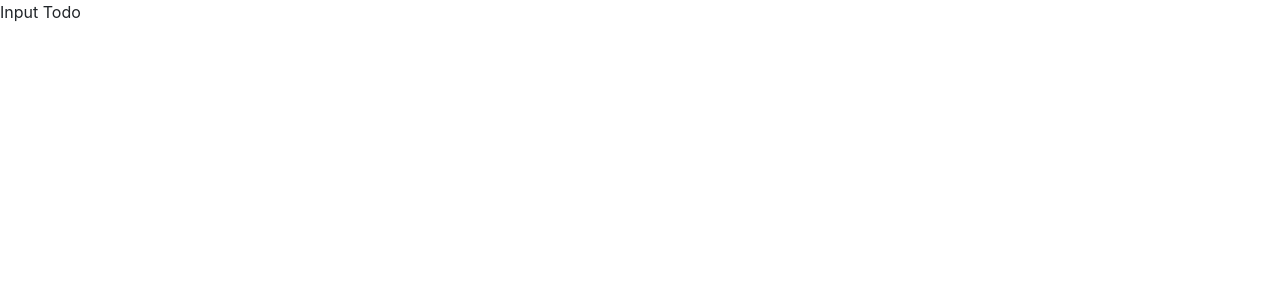
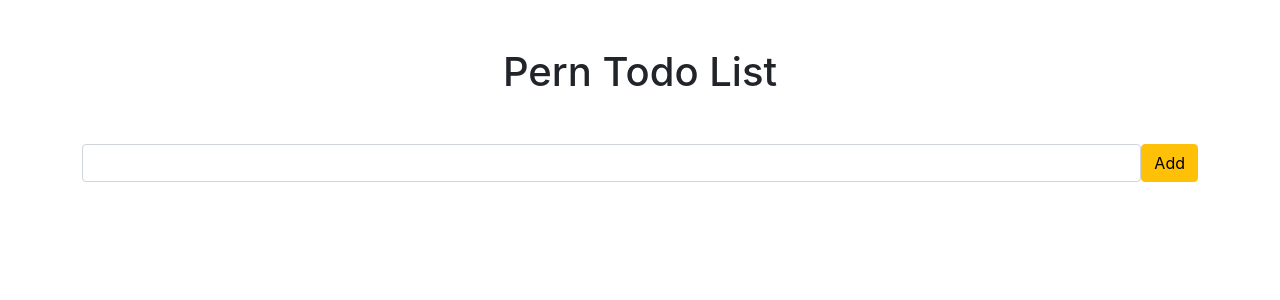
Before and after one commit to bitotassuya/basic_progress_app, a React (Create React App) app in the folder myclient/: page / in a window 1280 px wide. Shown: the top 300 px of the page. Built offline with nearby package versions, Linux system fonts and the light colour scheme.

Commit message:
data to DB

```diff
--- a/myclient/package.json
+++ b/myclient/package.json
@@ -8,7 +8,7 @@
     "@testing-library/user-event": "^13.5.0",
     "react": "^18.1.0",
     "react-dom": "^18.1.0",
-    "react-scripts": "5.0.1",
+    "react-scripts": "^2.1.3",
     "web-vitals": "^2.1.4"
   },
   "scripts": {
--- a/myclient/public/index.html
+++ b/myclient/public/index.html
@@ -24,6 +24,8 @@
     -->
   <link href="https://cdn.jsdelivr.net/npm/bootstrap@5.0.2/dist/css/bootstrap.min.css" rel="stylesheet"
     integrity="sha384-EVSTQN3/azprG1Anm3QDgpJLIm9Nao0Yz1ztcQTwFspd3yD65VohhpuuCOmLASjC" crossorigin="anonymous">
+  <script src="https://cdn.jsdelivr.net/npm/bootstrap@5.1.3/dist/js/bootstrap.bundle.min.js"></script>
+
   <!-- Bootstrap link-->
   <title>React App</title>
 </head>
--- a/myclient/src/App.js
+++ b/myclient/src/App.js
@@ -7,9 +7,13 @@ import InputTodo from "./components/inputTodo";
 
 function App() {
   return (
-    <div><Fragment>
-      <InputTodo />
-    </Fragment></div>
+    <div>
+      <Fragment>
+        <div className="container">
+          <InputTodo />
+        </div>
+
+      </Fragment></div>
 
 
   );
--- a/myclient/src/components/inputTodo.js
+++ b/myclient/src/components/inputTodo.js
@@ -1,8 +1,39 @@
 import React, { Fragment, useState } from "react";
 
+
 const InputTodo = () => {
+    //setDefault in textInput
+    const [description, setDescription] = useState("");
+
+    const onSubmitForm = async element => {
+        element.preventDefault();
+
+        try {
+            const body = { description };
+            const response = await fetch("http://localhost:5000/todos", {
+                method: "POST",
+                headers: { "Content-Type": "application/json" },
+                body: JSON.stringify(body)
+            });
+
+            console.log(response);
+
+        } catch (err) {
+            console.error(err.message);
+        }
+    };
+
     return (
-        <p>Input Todo</p>
+        <Fragment>
+            <h1 className="text-center mt-5">Pern Todo List</h1>
+            <form className="d-flex mt-5" onSubmit={onSubmitForm}>
+                <input type="text" className="form-control"
+                    value={description}
+                    onChange={element => setDescription(element.target.value)} />
+                <button className="btn btn-warning">Add</button>
+
+            </form>
+        </Fragment>
     );
 };
 
```
Also changed, not shown: 1 other file (tests, documents, lock files or other folders).
